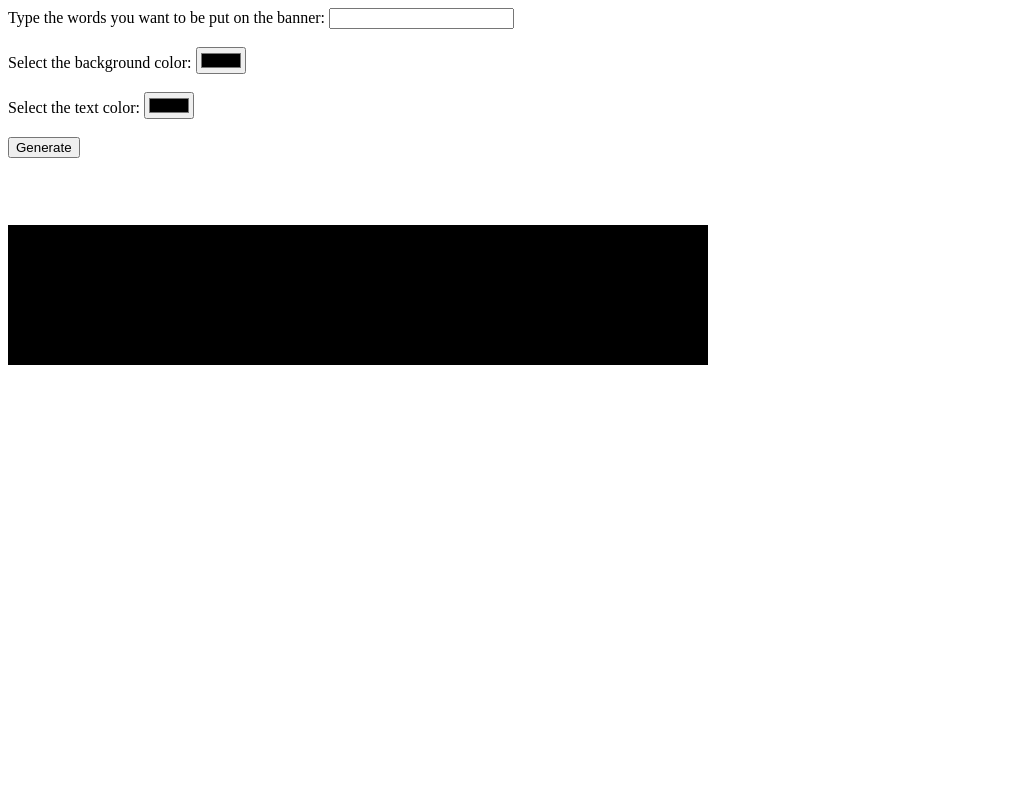
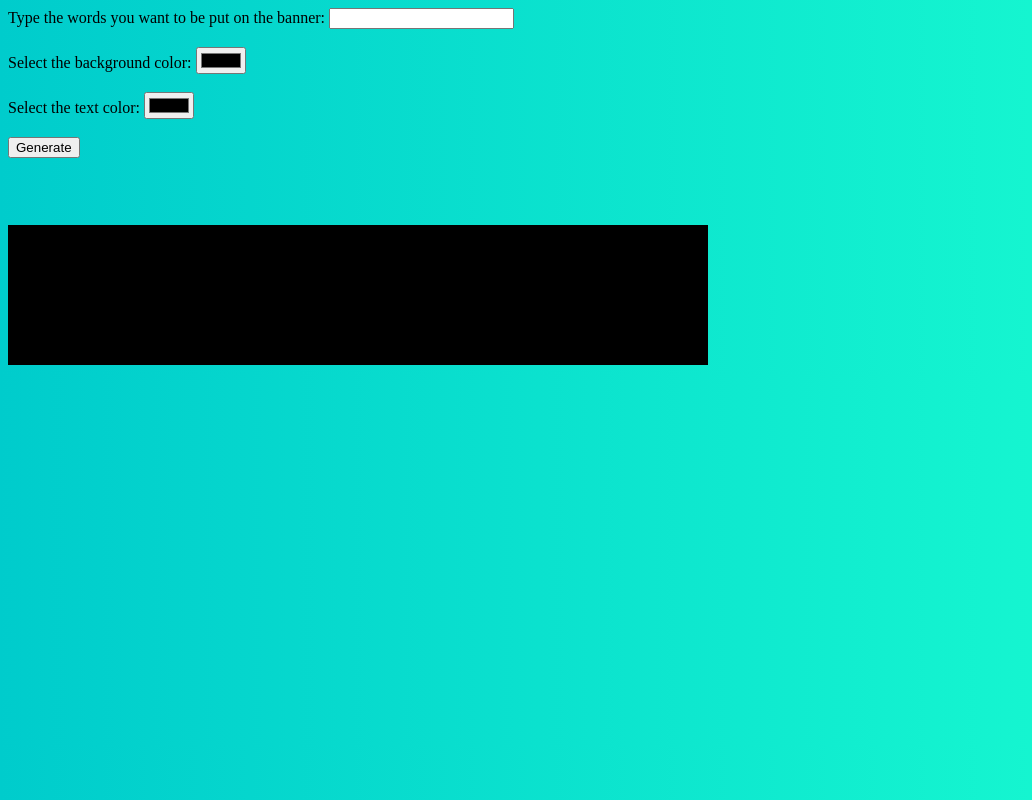
Before and after one commit to shifaq2337/banner-generator, a plain HTML site: page index.html in a window 1280 px wide. Shown: the whole page, without its empty margins (0-1032 px from the left). Drawn offline with nearby package versions, Linux system fonts and the light colour scheme.

Commit message:
add background-color for body

```diff
--- a/index.html
+++ b/index.html
@@ -24,11 +24,15 @@
       background-color:black;
       width:700px;
       height:140px;
+
     }
     h1{
       text-align:center;
       font-size:100px;
       font-family: 'Alex Brush', cursive;
+    }
+    body{
+      background: linear-gradient(90deg, #00cccc, #1affd1);
     }
 
   </style>
```
